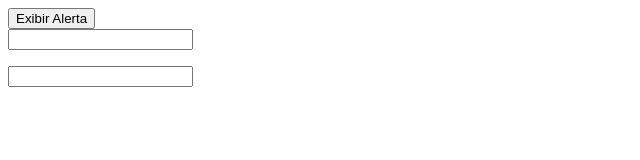
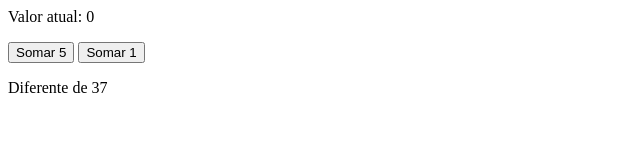
Before and after one commit to gabrielpirescamargo/curso-vuejs, a plain HTML site: page index.html in a window 1280 px wide. Shown: the whole page, without its empty margins (0-640 px from the left). Drawn offline with nearby package versions, Linux system fonts and the light colour scheme.

Commit message:
desafio 03 - watch & computed

```diff
--- a/app.js
+++ b/app.js
@@ -1,15 +1,35 @@
 new Vue({
     el: '#desafio',
     data: {
-        valor: ' '
+        valor: 0
+    },
+    computed:{
+        resultado(){
+
+            return this.valor == 37
+            ? 'Igual a 37' : 'Diferente de 37'
+
+        }
+    },
+    watch:{
+        valor(novo, antigo){
+            setTimeout(() => {
+                this.valor = 0
+            }, 5000) //reset
+        },
     },
     methods:{
-        clicar(){
-            alert("alerta")
+        soma1(){
+            this.valor++
+
+
         },
-        tecla(event){
-            this.valor = event.target.value
+        soma5(){
+            this.valor = this.valor + 5
+
 
         }
     }
-})
+
+
+});
--- a/index.html
+++ b/index.html
@@ -1,23 +1,18 @@
 <script src="https://unpkg.com/vue@2"></script>
 
 <div id="desafio">
-    <!-- 1) Exiba um alert quando o botão for clicado -->
+    <!-- 1) Exibir em "resultado" o texto 'Valor Diferente' enquanto
+        "valor" for diferente de 37 - "valor" é alterado pelos botões.
+        Mostrar 'Valor Igual' quando "valor" for igual a 37 -->
+
+    <!-- 2) Monitorar as mudança de "resultado" e reiniciar "valor"
+        para 0 depois de 5 segundos (dica: setTimeout(..., 5000) -->
     <div>
-        <button v-on:click="clicar">Exibir Alerta</button>
+        <p>Valor atual: {{ valor }}</p>
+        <button @click="valor +=5">Somar 5</button>
+        <button @click="valor +=1">Somar 1</button>
+        <p>{{ resultado }}</p>
     </div>
 
-    <!-- 2) Escute o evento "keydown" e armazene o valor na propriedade
-        data (dica: event.target.value) -->
-    <div>
-        <input v-on:keydown="tecla" type="text">
-        <p>{{ valor }}</p>
-    </div>
-
-    <!-- 3) Ajuste o exemplo 2 para disparar o evento "keydown" somente
-        quando a tecla for ENTER -->
-    <div>
-        <input v-on:keydown.enter="tecla" type="text">
-        <p>{{ valor }}</p>
-    </div>
 </div>
 <script src="app.js"></script>
```
